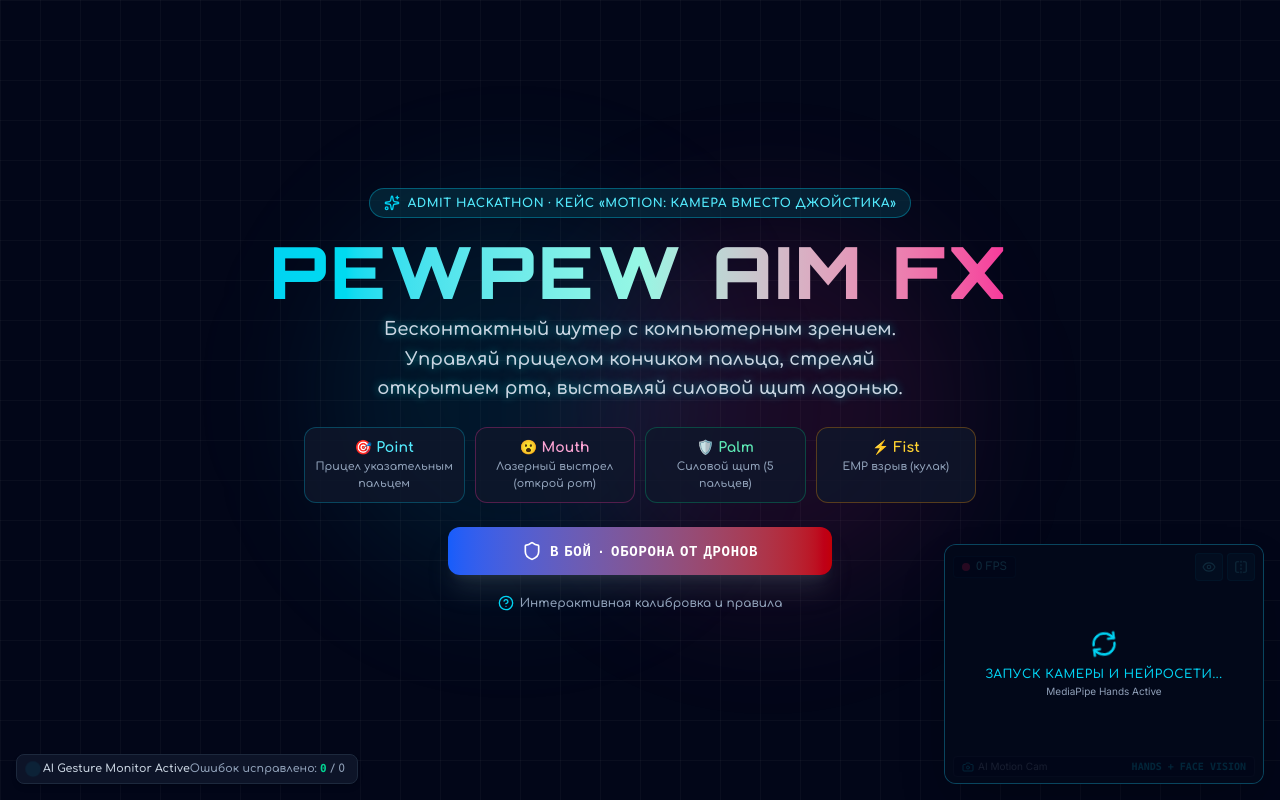
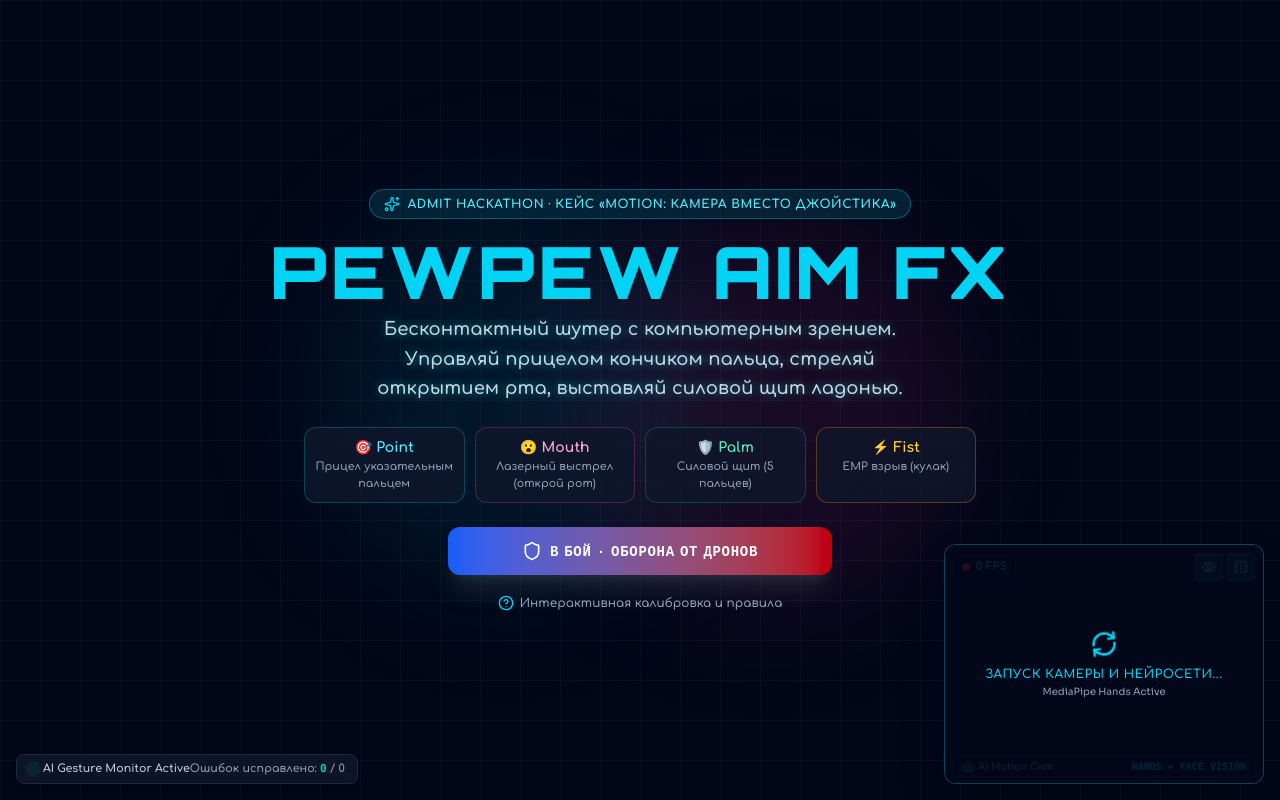
Before and after one commit to aibarryss/pewpew_aim, a React (Vite) app: page / in a window 1280 px wide. Built offline with nearby package versions, Linux system fonts and the light colour scheme; a web font is replaced by a local one.

Commit message:
feat: add exit to menu functionality
- Add "exit to menu" button to HUD and Game Over screen
- Update UI styling and animations
- Add Sora font to global typography

```diff
--- a/index.html
+++ b/index.html
@@ -15,7 +15,7 @@
 <link href="https://fonts.googleapis.com/css2?family=Anton&family=Comfortaa&family=Italiana&family=Rubik+Glitch&family=Rubik+Iso&family=Stick&display=swap" rel="stylesheet">
     <link rel="preconnect" href="https://fonts.googleapis.com">
     <link rel="preconnect" href="https://fonts.gstatic.com" crossorigin>
-    <link href="https://fonts.googleapis.com/css2?family=Comfortaa:wght@400;600;700&family=Orbitron:wght@400;600;800;900&family=Rajdhani:wght@500;600;700&family=Inter:wght@400;500;600;700&display=swap" rel="stylesheet">
+    <link href="https://fonts.googleapis.com/css2?family=Comfortaa:wght@400;600;700&family=Orbitron:wght@400;600;800;900&family=Rajdhani:wght@500;600;700&family=Sora:wght@400;500;600;700&display=swap" rel="stylesheet">
 
     <!-- MediaPipe Hands & Camera Utils -->
     <script src="https://cdn.jsdelivr.net/npm/@mediapipe/camera_utils@0.4.1675466862/camera_utils.js" crossorigin="anonymous"></script>
--- a/src/App.tsx
+++ b/src/App.tsx
@@ -125,6 +125,8 @@ export function App() {
     soundManager.playComboUp();
   };
 
+  const exitToMenu = () => setGameState('MENU');
+
   // Game timer countdown
   useEffect(() => {
     if (gameState !== 'PLAYING') return;
@@ -172,6 +174,7 @@ export function App() {
           onToggleMute={() => setIsMuted(soundManager.toggleMute())}
           onOpenTutorial={() => setShowTutorial(true)}
           onRestart={() => startGame()}
+          onExitToMenu={exitToMenu}
         />
       )}
 
@@ -179,12 +182,12 @@ export function App() {
       {gameState === 'MENU' && (
         <div className="relative z-30 flex flex-col items-center justify-center h-full max-w-4xl mx-auto px-4 text-center">
           {/* Hackathon Badge */}
-          <div className="inline-flex items-center gap-2 px-3.5 py-1.5 rounded-full bg-cyan-950/60 border border-cyan-500/40 text-cyan-300 text-xs font-cyber font-bold uppercase tracking-wider mb-4 animate-bounce">
+          <div className="inline-flex items-center gap-2 px-3.5 py-1.5 rounded-full bg-cyan-950/60 border border-cyan-500/40 text-cyan-300 text-xs font-cyber font-bold uppercase tracking-wider mb-4 animate-float-smooth">
             <Sparkles className="w-4 h-4 text-cyan-400" /> Admit Hackathon · Кейс «Motion: Камера вместо джойстика»
           </div>
 
           {/* Title */}
-          <h1 className="font-display text-4xl sm:text-6xl md:text-7xl font-black text-transparent bg-clip-text bg-gradient-to-r from-cyan-400 via-teal-200 to-pink-500 tracking-wider">
+          <h1 className="font-display text-4xl sm:text-6xl md:text-7xl font-black text-cyan-400 tracking-wider">
             PEWPEW AIM FX
           </h1>
           <p
@@ -272,6 +275,7 @@ export function App() {
         stats={stats}
         onRestart={() => startGame()}
         onOpenTutorial={() => setShowTutorial(true)}
+        onExitToMenu={exitToMenu}
       />
     </div>
   );
--- a/src/components/GameOverModal.tsx
+++ b/src/components/GameOverModal.tsx
@@ -5,6 +5,7 @@ import {
   RotateCcw,
   Activity,
   CheckCircle2,
+  Home,
 } from 'lucide-react';
 import { GameStats, LeaderboardEntry } from '../types/game';
 
@@ -13,6 +14,7 @@ interface GameOverModalProps {
   stats: GameStats;
   onRestart: () => void;
   onOpenTutorial: () => void;
+  onExitToMenu: () => void;
 }
 
 const LEADERBOARD_STORAGE_KEY = 'pewpew_aim_leaderboard_v1';
@@ -22,6 +24,7 @@ export const GameOverModal: React.FC<GameOverModalProps> = ({
   stats,
   onRestart,
   onOpenTutorial,
+  onExitToMenu,
 }) => {
   const [playerName, setPlayerName] = useState<string>('');
   const [leaderboard, setLeaderboard] = useState<LeaderboardEntry[]>([]);
@@ -193,7 +196,7 @@ export const GameOverModal: React.FC<GameOverModalProps> = ({
               <button
                 type="submit"
                 disabled={!playerName.trim()}
-                className="px-4 py-2 rounded-xl bg-cyan-500 hover:bg-cyan-400 disabled:opacity-50 text-slate-950 font-cyber font-bold text-xs uppercase tracking-wider transition-colors"
+                className="px-4 py-2 rounded-xl bg-cyan-500 hover:bg-cyan-400 disabled:opacity-50 text-white font-cyber font-bold text-xs uppercase tracking-wider transition-colors"
               >
                 Сохранить
               </button>
@@ -250,6 +253,13 @@ export const GameOverModal: React.FC<GameOverModalProps> = ({
           </button>
 
           <button
+            onClick={onExitToMenu}
+            className="flex-1 py-3 rounded-xl bg-slate-800 hover:bg-slate-700 text-slate-300 font-cyber font-bold text-xs uppercase tracking-wider transition-colors flex items-center justify-center gap-2"
+          >
+            <Home className="w-4 h-4" /> В меню
+          </button>
+
+          <button
             onClick={onRestart}
             className="flex-1 py-3 rounded-xl bg-gradient-to-r from-cyan-500 to-blue-600 hover:from-cyan-400 hover:to-blue-500 text-slate-950 font-display font-black text-xs uppercase tracking-wider transition-all shadow-lg shadow-cyan-500/25 flex items-center justify-center gap-2"
           >
--- a/src/components/HUD.tsx
+++ b/src/components/HUD.tsx
@@ -10,6 +10,7 @@ import {
   Flame,
   Heart,
   Clock,
+  Home,
 } from 'lucide-react';
 import { GameStats, HandDetectionResult } from '../types/game';
 
@@ -21,6 +22,7 @@ interface HUDProps {
   onToggleMute: () => void;
   onOpenTutorial: () => void;
   onRestart: () => void;
+  onExitToMenu: () => void;
 }
 
 export const HUD: React.FC<HUDProps> = ({
@@ -31,6 +33,7 @@ export const HUD: React.FC<HUDProps> = ({
   onToggleMute,
   onOpenTutorial,
   onRestart,
+  onExitToMenu,
 }) => {
   const getGestureBadge = () => {
     if (!handResult.detected) {
@@ -97,7 +100,7 @@ export const HUD: React.FC<HUDProps> = ({
 
             {/* Combo Multiplier */}
             {stats.currentCombo > 1 && (
-              <div className="flex items-center gap-1.5 px-3 py-1.5 rounded-lg bg-amber-500/20 border border-amber-500/50 text-amber-300 animate-bounce">
+              <div className="flex items-center gap-1.5 px-3 py-1.5 rounded-lg bg-amber-500/20 border border-amber-500/50 text-amber-300 animate-float-smooth">
                 <Flame className="w-4 h-4 text-amber-400" />
                 <span className="font-display font-extrabold text-sm md:text-base">
                   x{stats.currentCombo} COMBO
@@ -176,6 +179,14 @@ export const HUD: React.FC<HUDProps> = ({
           </button>
 
           <button
+            onClick={onExitToMenu}
+            className="p-2.5 rounded-xl bg-slate-900/90 border border-slate-700 hover:border-cyan-400 text-slate-300 hover:text-cyan-300 backdrop-blur-md transition-all active:scale-95 shadow-lg"
+            title="Выйти в главное меню"
+          >
+            <Home className="w-4 h-4" />
+          </button>
+
+          <button
             onClick={onRestart}
             className="p-2.5 rounded-xl bg-slate-900/90 border border-slate-700 hover:border-rose-500 text-slate-300 hover:text-rose-400 backdrop-blur-md transition-all active:scale-95 shadow-lg"
             title="Перезапустить раунд"
--- a/src/components/TutorialModal.tsx
+++ b/src/components/TutorialModal.tsx
@@ -105,7 +105,7 @@ export const TutorialModal: React.FC<TutorialModalProps> = ({
             onClick={() => setActiveTab('gestures')}
             className={`px-3 py-1.5 rounded-lg text-xs font-cyber font-bold uppercase tracking-wider transition-all flex items-center gap-1.5 ${
               activeTab === 'gestures'
-                ? 'bg-cyan-500 text-slate-950 shadow-md shadow-cyan-500/20'
+                ? 'bg-cyan-500 text-white shadow-md shadow-cyan-500/20'
                 : 'text-slate-400 hover:text-cyan-300 hover:bg-slate-800/60'
             }`}
           >
@@ -116,7 +116,7 @@ export const TutorialModal: React.FC<TutorialModalProps> = ({
             onClick={() => setActiveTab('twist')}
             className={`px-3 py-1.5 rounded-lg text-xs font-cyber font-bold uppercase tracking-wider transition-all flex items-center gap-1.5 ${
               activeTab === 'twist'
-                ? 'bg-amber-500 text-slate-950 shadow-md shadow-amber-500/20'
+                ? 'bg-amber-500 text-white shadow-md shadow-amber-500/20'
                 : 'text-slate-400 hover:text-amber-300 hover:bg-slate-800/60'
             }`}
           >
@@ -127,7 +127,7 @@ export const TutorialModal: React.FC<TutorialModalProps> = ({
             onClick={() => setActiveTab('rules')}
             className={`px-3 py-1.5 rounded-lg text-xs font-cyber font-bold uppercase tracking-wider transition-all flex items-center gap-1.5 ${
               activeTab === 'rules'
-                ? 'bg-emerald-500 text-slate-950 shadow-md shadow-emerald-500/20'
+                ? 'bg-emerald-500 text-white shadow-md shadow-emerald-500/20'
                 : 'text-slate-400 hover:text-emerald-300 hover:bg-slate-800/60'
             }`}
           >
--- a/src/index.css
+++ b/src/index.css
@@ -2,7 +2,7 @@
 
 @layer base {
   body {
-    font-family: 'Inter', system-ui, -apple-system, sans-serif;
+    font-family: 'Sora', system-ui, -apple-system, sans-serif;
     user-select: none;
     -webkit-user-select: none;
     overflow: hidden;
@@ -78,3 +78,16 @@
     opacity: 0.8;
   }
 }
+
+@keyframes float-smooth {
+  0%, 100% {
+    transform: translateY(0);
+  }
+  50% {
+    transform: translateY(-4px);
+  }
+}
+
+.animate-float-smooth {
+  animation: float-smooth 700ms cubic-bezier(0.16, 1, 0.3, 1) infinite;
+}
```
Also changed, not shown: 1 other file (tests, documents, lock files or other folders).
